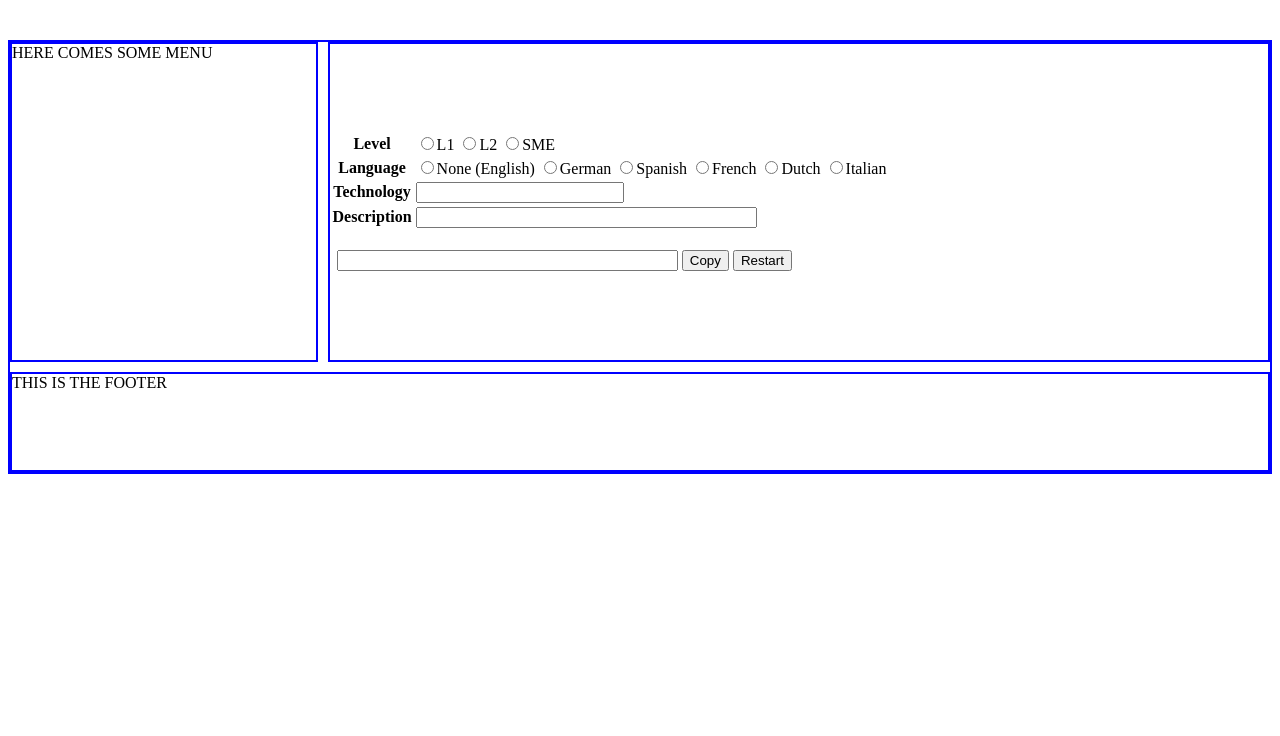
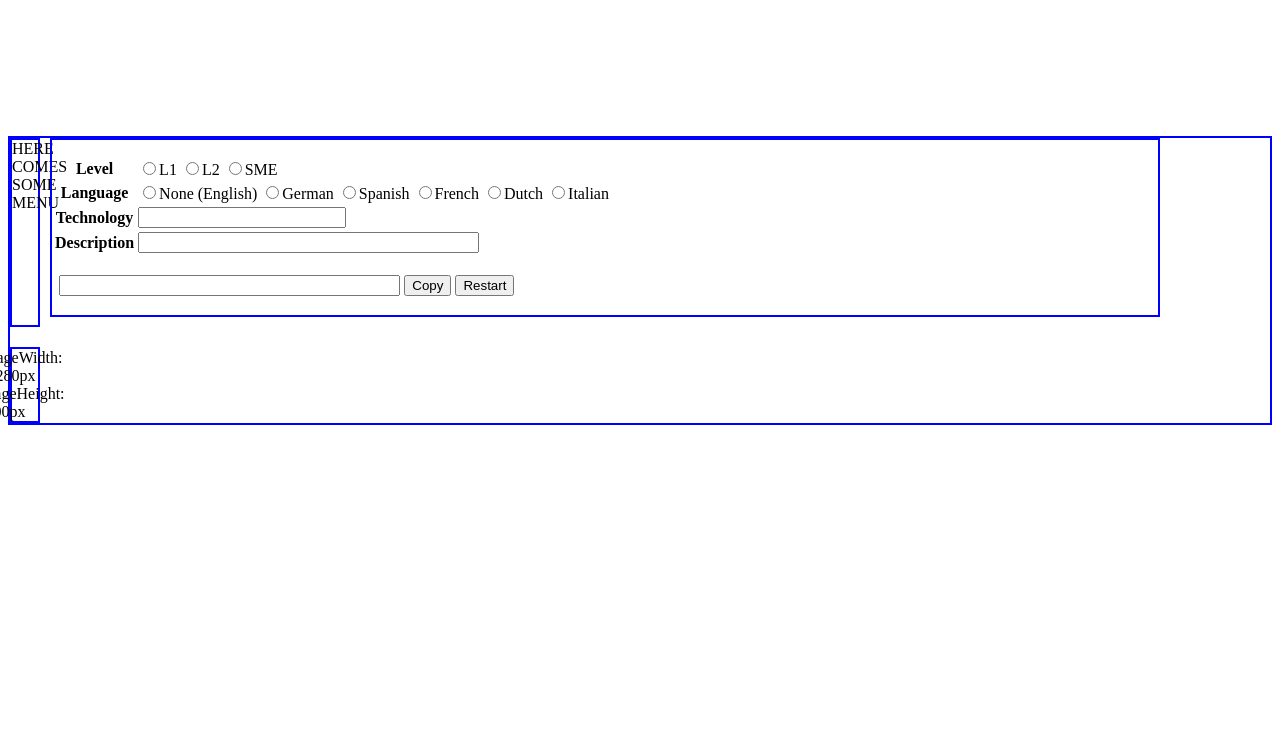
Before and after one commit to ysanajong/short-desciption-builder, a plain HTML site: page index.html in a window 1280 px wide. Shown: the part 64-800 px from the top of the page. Drawn offline with Linux system fonts and the light colour scheme.

Commit message:
V2 (#1)
* update

* udpated the grid structure

Co-authored-by: yannick.sanajong <yannick.sanajong@global.ntt>

```diff
--- a/index.html
+++ b/index.html
@@ -10,14 +10,19 @@
 </head>
 
 <body>
-	<div class="header">
-		<div>ITSM Short Description Builder	</div>
-		<div>V.2</div>
-		<div>LOGO</div>
-	</div>
+	<section>
+		<div class="header">
+			<div>ITSM Short Description Builder	</div>
+			<div>LOGO</div>
+		</div>
+	</section>
+
+	<section class="header">
+
+	</section>
 
 	<div class="container">
-		<div class="menu">HERE COMES SOME MENU</div>
+		<nav class="menu">HERE COMES SOME MENU</nav>
 		<div class="content">
 			<form id="sdb" onsubmit="return false;"
 				oninput="output.value=level.value+' | '+lang.value+' | '+tech.value+' | '+descr.value;">
@@ -86,9 +91,10 @@
 				</p>
 			</form>
 		</div>
-		<div class="footer">
-			THIS IS THE FOOTER
-		</div>
+		<section class="footer">
+			<div id="witdh"></div>
+			<div id="height"></div>
+		</section>
 	</div>
 	<script src="main.js" type="text/javascript"></script>
 </body>
--- a/main.js
+++ b/main.js
@@ -1,9 +1,14 @@
 window.onresize = screen;
-window.onload = scren;
+window.onload = screen;
 
 function screen() {
     myWidth = window.innerWidth
     myHeight = window.innerHeight
+
+    document.getElementById('witdh').innerHTML
+    = "PageWidth: " + myWidth +"px";
+    document.getElementById('height').innerHTML
+    = "PageHeight: " + myHeight +"px";
 }
 
 function copyButton() {
--- /dev/null
+++ b/style.scss
@@ -0,0 +1,54 @@
+.header{
+    display: flex;
+    border-color: black;
+    box-sizing: border-box;
+    font-family: Verdana, Geneva, Tahoma, sans-serif;
+    font-size: 35px;
+    margin: 0px;
+    padding: 0px;
+    height: 12vh;
+}
+
+.header > div:nth-child(3) {
+    margin-left: auto;
+}
+
+
+.container{
+    margin: 0px;
+    pad: 0px;
+    display: grid;
+    //grid-template-columns: repeat(4, 1fr);
+    grid-template-columns: 30px 200px auto 100px;
+    gap: 10px;
+    //grid-auto-rows: minmax(100px, auto);
+    box-sizing: border-box;
+    border: 2px solid blue
+}
+
+.menu {
+    grid-column: 1 ;
+    grid-row: 1 / span 2;
+    box-sizing: border-box;
+    border: 2px solid blue
+}
+
+.footer {
+    grid-column: 1 span 3;
+    grid-row: 4;
+    justify-content: center;
+    justify-items: center;
+    box-sizing: border-box;
+    border: 2px solid blue
+
+}
+.container .content {
+    grid-column: 2 / span 2 ;
+    grid-row: 1 span 3;
+    align-content: center;
+    align-self: stretch;
+    justify-content: center;
+    justify-self: stretch;
+    box-sizing: border-box;
+    border: 2px solid blue
+}
```
Also changed, not shown: style.css, 1 other file.
